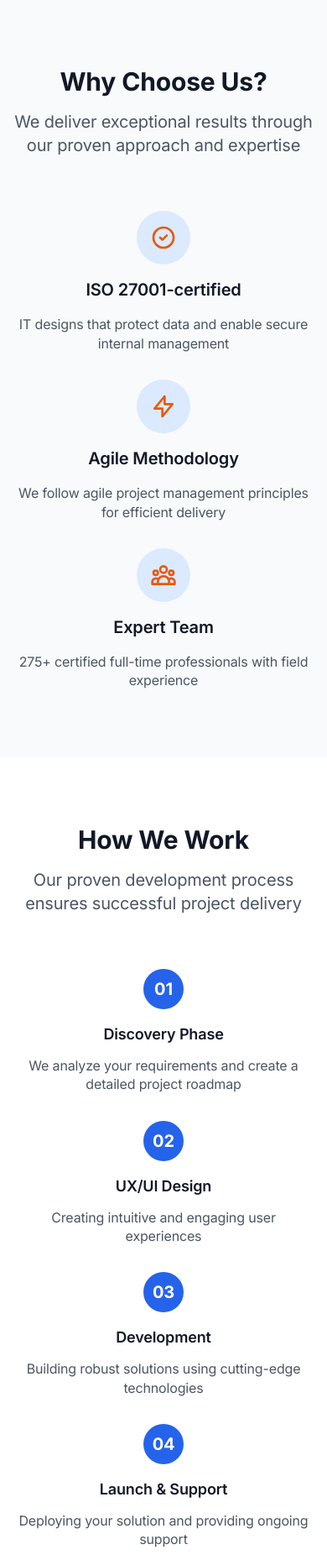
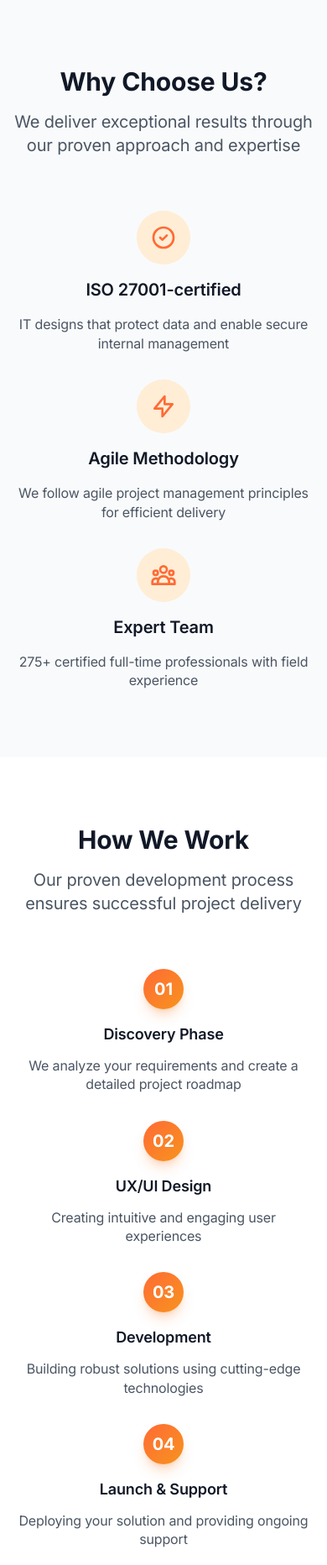
Before and after one commit to Pratiksahu2003/webp, a Laravel app: page /about in a window 390 px wide. Shown: the part 1317-3181 px from the top of the page at 84% size. Run offline with Laravel 12, Linux system fonts and the light colour scheme; data comes from the database, SQL or seed files in the repository; style sheets or scripts are compiled from the project's sources.

Commit message:
Update CSS File References and Enhance About Page Styling
- Updated the manifest.json to reference the new CSS file name for application styles.
- Deleted the outdated CSS file to streamline asset management.
- Enhanced styling on the about page by changing background colors and improving icon visibility for a more cohesive design.
- Adjusted navbar styles for better responsiveness and visual appeal.

```diff
--- a/resources/css/app.css
+++ b/resources/css/app.css
@@ -445,12 +445,13 @@ body.mobile-menu-open footer {
         padding: 0.375rem 0.25rem;
     }
 
-    .navbar-phone-number {
-        display: none;
-    }
-
     .navbar-phone {
-        padding: 0.25rem;
+        font-size: 0.75rem;
+        gap: 0.3rem;
+    }
+
+    .navbar-phone-flag {
+        width: 1.1rem;
     }
 
     .navbar-brand img {
--- a/resources/views/about.blade.php
+++ b/resources/views/about.blade.php
@@ -65,8 +65,8 @@
 
         <div class="grid grid-cols-1 md:grid-cols-3 gap-8">
             <div class="text-center">
-                <div class="bg-blue-100 w-16 h-16 rounded-full flex items-center justify-center mx-auto mb-4">
-                    <svg class="w-8 h-8 text-orange-600" fill="none" stroke="currentColor" viewBox="0 0 24 24">
+                <div class="bg-orange-100 w-16 h-16 rounded-full flex items-center justify-center mx-auto mb-4">
+                    <svg class="w-8 h-8 text-[#ff6b35]" fill="none" stroke="currentColor" viewBox="0 0 24 24">
                         <path stroke-linecap="round" stroke-linejoin="round" stroke-width="2" d="M9 12l2 2 4-4m6 2a9 9 0 11-18 0 9 9 0 0118 0z"></path>
                     </svg>
                 </div>
@@ -75,8 +75,8 @@
             </div>
 
             <div class="text-center">
-                <div class="bg-blue-100 w-16 h-16 rounded-full flex items-center justify-center mx-auto mb-4">
-                    <svg class="w-8 h-8 text-orange-600" fill="none" stroke="currentColor" viewBox="0 0 24 24">
+                <div class="bg-orange-100 w-16 h-16 rounded-full flex items-center justify-center mx-auto mb-4">
+                    <svg class="w-8 h-8 text-[#ff6b35]" fill="none" stroke="currentColor" viewBox="0 0 24 24">
                         <path stroke-linecap="round" stroke-linejoin="round" stroke-width="2" d="M13 10V3L4 14h7v7l9-11h-7z"></path>
                     </svg>
                 </div>
@@ -85,8 +85,8 @@
             </div>
 
             <div class="text-center">
-                <div class="bg-blue-100 w-16 h-16 rounded-full flex items-center justify-center mx-auto mb-4">
-                    <svg class="w-8 h-8 text-orange-600" fill="none" stroke="currentColor" viewBox="0 0 24 24">
+                <div class="bg-orange-100 w-16 h-16 rounded-full flex items-center justify-center mx-auto mb-4">
+                    <svg class="w-8 h-8 text-[#ff6b35]" fill="none" stroke="currentColor" viewBox="0 0 24 24">
                         <path stroke-linecap="round" stroke-linejoin="round" stroke-width="2" d="M17 20h5v-2a3 3 0 00-5.356-1.857M17 20H7m10 0v-2c0-.656-.126-1.283-.356-1.857M7 20H2v-2a3 3 0 015.356-1.857M7 20v-2c0-.656.126-1.283.356-1.857m0 0a5.002 5.002 0 019.288 0M15 7a3 3 0 11-6 0 3 3 0 016 0zm6 3a2 2 0 11-4 0 2 2 0 014 0zM7 10a2 2 0 11-4 0 2 2 0 014 0z"></path>
                     </svg>
                 </div>
@@ -109,25 +109,25 @@
 
         <div class="grid grid-cols-1 md:grid-cols-2 lg:grid-cols-4 gap-8">
             <div class="text-center">
-                <div class="bg-blue-600 text-white w-12 h-12 rounded-full flex items-center justify-center mx-auto mb-4 text-xl font-bold">01</div>
+                <div class="bg-gradient-to-br from-[#ff6b35] to-[#f7931e] text-white w-12 h-12 rounded-full flex items-center justify-center mx-auto mb-4 text-xl font-bold shadow-lg shadow-orange-500/25">01</div>
                 <h3 class="text-lg font-semibold mb-3">Discovery Phase</h3>
                 <p class="text-gray-600">We analyze your requirements and create a detailed project roadmap</p>
             </div>
 
             <div class="text-center">
-                <div class="bg-blue-600 text-white w-12 h-12 rounded-full flex items-center justify-center mx-auto mb-4 text-xl font-bold">02</div>
+                <div class="bg-gradient-to-br from-[#ff6b35] to-[#f7931e] text-white w-12 h-12 rounded-full flex items-center justify-center mx-auto mb-4 text-xl font-bold shadow-lg shadow-orange-500/25">02</div>
                 <h3 class="text-lg font-semibold mb-3">UX/UI Design</h3>
                 <p class="text-gray-600">Creating intuitive and engaging user experiences</p>
             </div>
 
             <div class="text-center">
-                <div class="bg-blue-600 text-white w-12 h-12 rounded-full flex items-center justify-center mx-auto mb-4 text-xl font-bold">03</div>
+                <div class="bg-gradient-to-br from-[#ff6b35] to-[#f7931e] text-white w-12 h-12 rounded-full flex items-center justify-center mx-auto mb-4 text-xl font-bold shadow-lg shadow-orange-500/25">03</div>
                 <h3 class="text-lg font-semibold mb-3">Development</h3>
                 <p class="text-gray-600">Building robust solutions using cutting-edge technologies</p>
             </div>
 
             <div class="text-center">
-                <div class="bg-blue-600 text-white w-12 h-12 rounded-full flex items-center justify-center mx-auto mb-4 text-xl font-bold">04</div>
+                <div class="bg-gradient-to-br from-[#ff6b35] to-[#f7931e] text-white w-12 h-12 rounded-full flex items-center justify-center mx-auto mb-4 text-xl font-bold shadow-lg shadow-orange-500/25">04</div>
                 <h3 class="text-lg font-semibold mb-3">Launch & Support</h3>
                 <p class="text-gray-600">Deploying your solution and providing ongoing support</p>
             </div>
```
Also changed, not shown: 3 other files.
